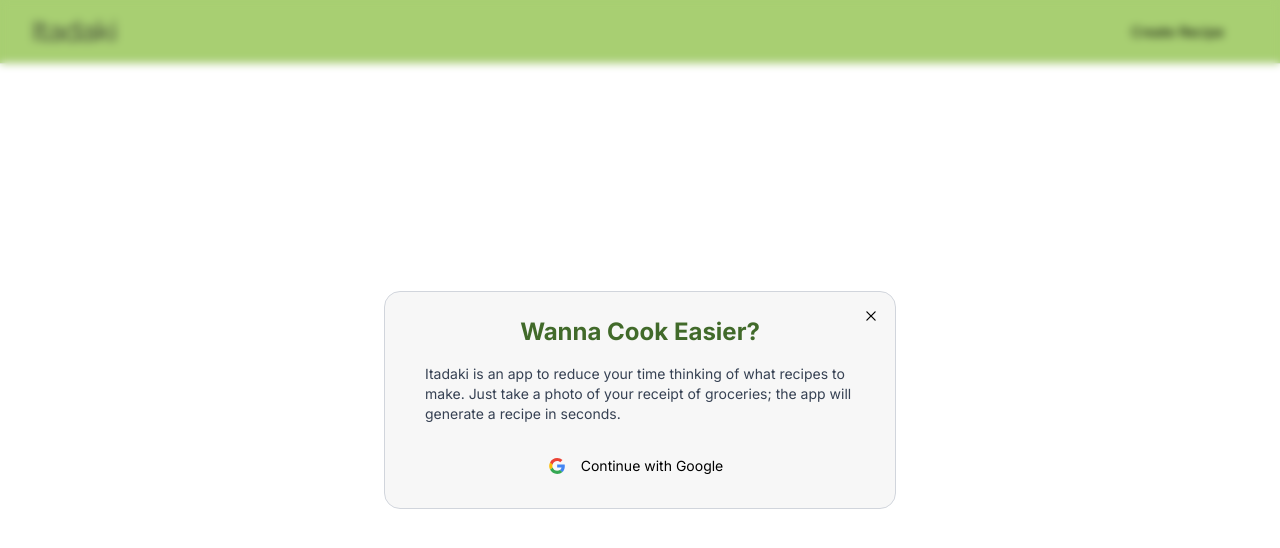
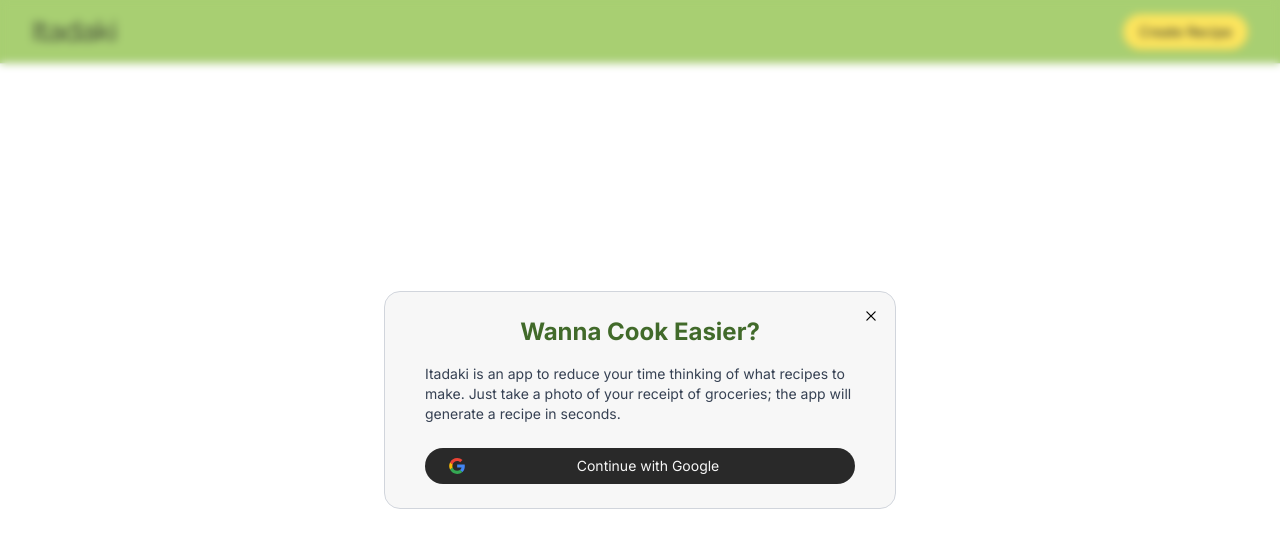
Before and after one commit to aizawa138/itadaki, a Next.js app: page / in a window 1280 px wide. Both pictures are taken after a click on the button "Create Recipe". Shown: the top 548 px of the page. Built offline with nearby package versions, Linux system fonts and the light colour scheme.

Commit message:
feat: enhance Button component with accent and login variants, and add centerText prop for improved layout control

```diff
--- a/src/components/ui/button/button.tsx
+++ b/src/components/ui/button/button.tsx
@@ -14,6 +14,8 @@ const buttonVariants = cva(
         secondary:
           "bg-secondary text-secondary-foreground shadow hover:bg-secondary-hover",
         ghost: "hover:bg-background/80",
+        accent: "bg-accent text-accent-foreground shadow hover:bg-accent-hover",
+        login: "bg-foreground text-background",
       },
       size: {
         default: "h-9 px-4 py-2",
@@ -34,6 +36,7 @@ export type ButtonProps = React.ButtonHTMLAttributes<HTMLButtonElement> &
     asChild?: boolean;
     isLoading?: boolean;
     icon?: React.ReactNode;
+    centerText?: boolean;
   };
 
 const Button = React.forwardRef<HTMLButtonElement, ButtonProps>(
@@ -46,19 +49,25 @@ const Button = React.forwardRef<HTMLButtonElement, ButtonProps>(
       children,
       isLoading,
       icon,
+      centerText = false,
       ...props
     },
     ref,
   ) => {
     const Comp = asChild ? Slot : "button";
+    const showIcon = !isLoading && icon;
     return (
       <Comp
         className={cn(buttonVariants({ variant, size, className }))}
         ref={ref}
         {...props}
       >
-        {!isLoading && icon && <span className="mr-2">{icon}</span>}
-        <span className="mx-2">{children}</span>
+        {showIcon && <span className="flex items-center">{icon}</span>}
+        {centerText ? (
+          <span className="flex-1 text-center">{children}</span>
+        ) : (
+          <span>{children}</span>
+        )}
       </Comp>
     );
   },
```
